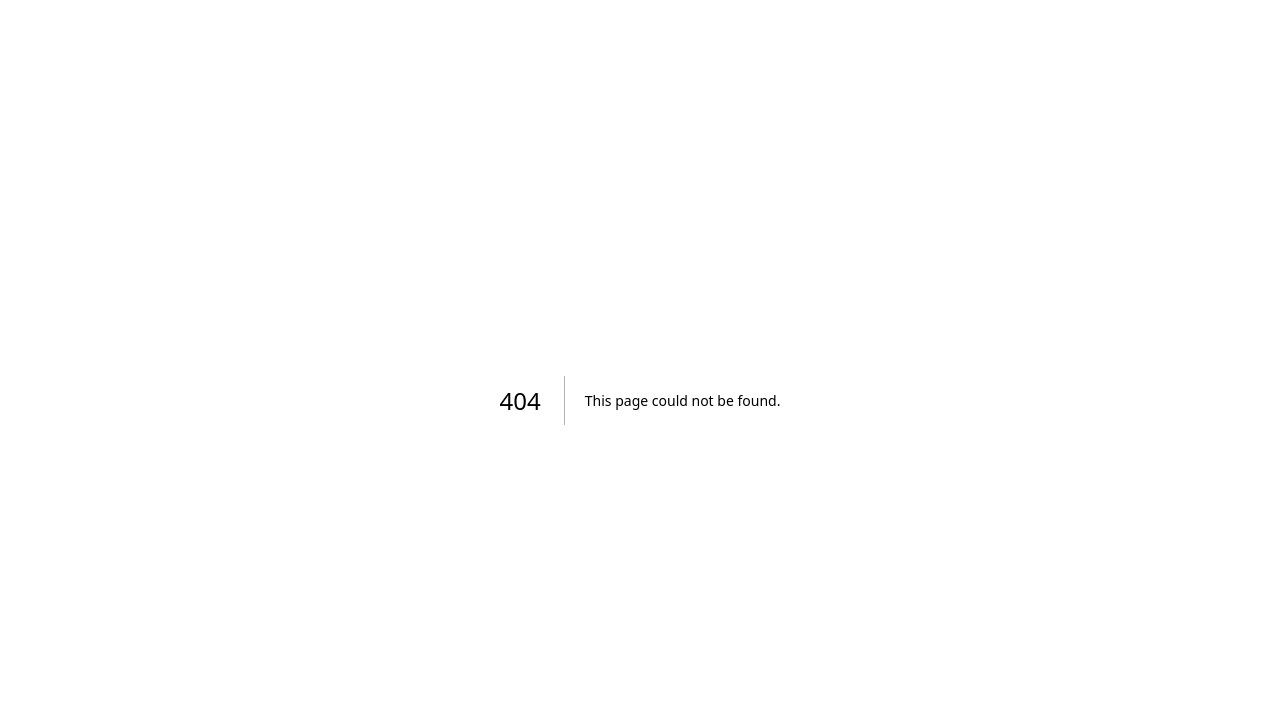
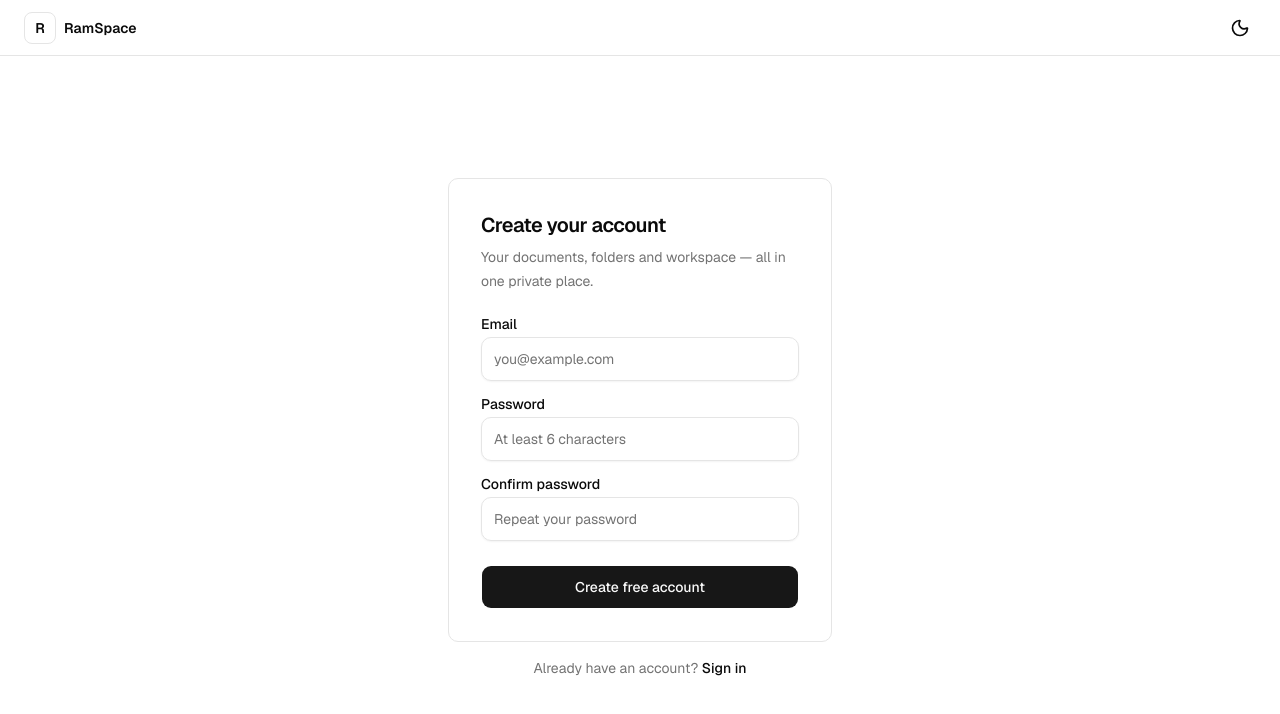
Before and after one commit to haricodes2970/ramxworkspace, a Next.js app in the folder apps/web/: page /signup in a window 1280 px wide. Before the commit this address had no page. Shown: the top 714 px of the page. Built offline with nearby package versions, Linux system fonts and the light colour scheme; no server answers.

Commit message:
feat: add email password signup

```diff
--- /dev/null
+++ b/apps/web/src/app/signup/page.tsx
@@ -0,0 +1,29 @@
+import Link from "next/link";
+import { AuthFormShell } from "@/features/auth/auth-form-shell";
+import { SignupForm } from "@/features/auth/signup-form";
+
+export default function SignupPage() {
+  const emailRedirectTo =
+    process.env.NEXT_PUBLIC_SITE_URL ??
+    `https://${process.env.VERCEL_PROJECT_PRODUCTION_URL ?? "localhost:3000"}`;
+
+  return (
+    <AuthFormShell
+      title="Create your account"
+      description="Your documents, folders and workspace — all in one private place."
+      footer={
+        <>
+          Already have an account?{" "}
+          <Link
+            href="/login"
+            className="font-medium text-foreground underline-offset-4 hover:underline"
+          >
+            Sign in
+          </Link>
+        </>
+      }
+    >
+      <SignupForm emailRedirectTo={`${emailRedirectTo}/auth/callback`} />
+    </AuthFormShell>
+  );
+}
--- /dev/null
+++ b/apps/web/src/components/ui/label.tsx
@@ -0,0 +1,24 @@
+"use client";
+
+import * as React from "react";
+import { Label as LabelPrimitive } from "radix-ui";
+
+import { cn } from "@/lib/utils";
+
+function Label({
+  className,
+  ...props
+}: React.ComponentProps<typeof LabelPrimitive.Label>) {
+  return (
+    <LabelPrimitive.Label
+      data-slot="label"
+      className={cn(
+        "flex items-center gap-2 text-sm leading-none font-medium select-none peer-disabled:cursor-not-allowed peer-disabled:opacity-50",
+        className,
+      )}
+      {...props}
+    />
+  );
+}
+
+export { Label };
--- /dev/null
+++ b/apps/web/src/features/auth/auth-errors.ts
@@ -0,0 +1,51 @@
+"use client";
+
+import { AuthError } from "@supabase/supabase-js";
+
+export function friendlyAuthError(error: AuthError | null): string {
+  if (!error) return "";
+  switch (error.code) {
+    case "email_exists":
+      return "An account with this email already exists. Try signing in instead.";
+    case "weak_password":
+      return "That password is too weak. Use at least 6 characters.";
+    case "invalid_credentials":
+      return "Invalid email or password. Check your details and try again.";
+    case "validation_failed":
+      return "That email address looks invalid. Check it and try again.";
+    case "over_email_send_rate_limit":
+      return "Too many emails sent recently. Wait a minute and try again.";
+    case "email_not_confirmed":
+      return "Confirm your email address before signing in. Check your inbox.";
+    default:
+      break;
+  }
+
+  const message = error.message ?? "";
+  if (message.includes("registered")) {
+    return "An account with this email already exists. Try signing in instead.";
+  }
+  if (message.includes("Invalid login credentials")) {
+    return "Invalid email or password. Check your details and try again.";
+  }
+  if (message.includes("at least 6 characters")) {
+    return "That password is too weak. Use at least 6 characters.";
+  }
+  if (message.includes("email address")) {
+    return "That email address looks invalid. Check it and try again.";
+  }
+  if (message.includes("rate limit")) {
+    return "Too many requests recently. Wait a minute and try again.";
+  }
+  if (message.includes("Failed to fetch") || message.includes("Network")) {
+    return "Network error. Check your connection and try again.";
+  }
+  if (
+    message.includes("Supabase") ||
+    message.includes("configuration") ||
+    message.includes("initialize")
+  ) {
+    return "Authentication is not configured yet. Try again later.";
+  }
+  return "Something went wrong. Please try again.";
+}
--- /dev/null
+++ b/apps/web/src/features/auth/auth-form-shell.tsx
@@ -0,0 +1,50 @@
+import type { ReactNode } from "react";
+import Link from "next/link";
+import { ThemeToggle } from "@/components/layout/theme-toggle";
+
+type AuthFormShellProps = {
+  title: string;
+  description: string;
+  children: ReactNode;
+  footer: ReactNode;
+};
+
+export function AuthFormShell({
+  title,
+  description,
+  children,
+  footer,
+}: AuthFormShellProps) {
+  return (
+    <div className="flex min-h-svh flex-col bg-background text-foreground">
+      <header className="flex h-14 shrink-0 items-center justify-between border-b border-border px-4 sm:px-6">
+        <Link
+          href="/"
+          className="flex items-center gap-2 rounded-md focus-visible:outline-2 focus-visible:outline-offset-2 focus-visible:outline-ring"
+        >
+          <div className="flex size-8 items-center justify-center rounded-md border border-border bg-card text-sm font-semibold">
+            R
+          </div>
+          <span className="text-sm font-semibold">RamSpace</span>
+        </Link>
+        <ThemeToggle />
+      </header>
+      <main className="flex flex-1 items-center justify-center p-4 sm:p-6">
+        <div className="w-full max-w-sm">
+          <div className="rounded-lg border border-border bg-card p-6 sm:p-8">
+            <div className="mb-6 flex flex-col gap-1.5">
+              <h1 className="text-xl font-semibold tracking-tight">{title}</h1>
+              <p className="text-sm leading-6 text-muted-foreground">
+                {description}
+              </p>
+            </div>
+            {children}
+          </div>
+          <div className="mt-4 text-center text-sm text-muted-foreground">
+            {footer}
+          </div>
+        </div>
+      </main>
+    </div>
+  );
+}
--- /dev/null
+++ b/apps/web/src/features/auth/signup-form.tsx
@@ -0,0 +1,145 @@
+"use client";
+
+import Link from "next/link";
+import { useRouter } from "next/navigation";
+import { useState } from "react";
+import { Loader2 } from "lucide-react";
+import { Button } from "@/components/ui/button";
+import { Input } from "@/components/ui/input";
+import { Label } from "@/components/ui/label";
+import { friendlyAuthError } from "@/features/auth/auth-errors";
+import { createClient } from "@/lib/supabase/client";
+
+type SignupFormProps = {
+  emailRedirectTo: string;
+};
+
+export function SignupForm({ emailRedirectTo }: SignupFormProps) {
+  const router = useRouter();
+  const [email, setEmail] = useState("");
+  const [password, setPassword] = useState("");
+  const [confirm, setConfirm] = useState("");
+  const [error, setError] = useState<string | null>(null);
+  const [confirmed, setConfirmed] = useState(false);
+  const [submitting, setSubmitting] = useState(false);
+
+  const validate = (): string | null => {
+    if (!/^[^\s@]+@[^\s@]+\.[^\s@]+$/.test(email)) {
+      return "Enter a valid email address.";
+    }
+    if (password.length < 6) {
+      return "Password must be at least 6 characters.";
+    }
+    if (password !== confirm) {
+      return "Passwords do not match.";
+    }
+    return null;
+  };
+
+  const handleSubmit = async (event: React.FormEvent) => {
+    event.preventDefault();
+    if (submitting) return;
+    setError(null);
+
+    const validationError = validate();
+    if (validationError) {
+      setError(validationError);
+      return;
+    }
+
+    setSubmitting(true);
+    try {
+      const supabase = createClient();
+      const { data, error: authError } = await supabase.auth.signUp({
+        email,
+        password,
+        options: { emailRedirectTo },
+      });
+      if (authError) {
+        setError(friendlyAuthError(authError));
+        return;
+      }
+      if (data.session) {
+        router.push("/workspace");
+        return;
+      }
+      setConfirmed(true);
+    } catch {
+      setError("Something went wrong. Please try again.");
+    } finally {
+      setSubmitting(false);
+    }
+  };
+
+  if (confirmed) {
+    return (
+      <div className="flex flex-col gap-4">
+        <div className="flex flex-col gap-1.5">
+          <h2 className="text-base font-semibold">Check your email</h2>
+          <p className="text-sm leading-6 text-muted-foreground">
+            We sent a confirmation link to <strong>{email}</strong>. Open it to
+            activate your account, then sign in.
+          </p>
+        </div>
+        <Button asChild variant="outline" className="mt-2">
+          <Link href="/login">Go to sign in</Link>
+        </Button>
+      </div>
+    );
+  }
+
+  return (
+    <form onSubmit={handleSubmit} className="flex flex-col gap-4">
+      <div className="flex flex-col gap-1.5">
+        <Label htmlFor="signup-email">Email</Label>
+        <Input
+          id="signup-email"
+          type="email"
+          autoComplete="email"
+          placeholder="you@example.com"
+          value={email}
+          onChange={(event) => setEmail(event.target.value)}
+          className="h-11"
+          required
+        />
+      </div>
+      <div className="flex flex-col gap-1.5">
+        <Label htmlFor="signup-password">Password</Label>
+        <Input
+          id="signup-password"
+          type="password"
+          autoComplete="new-password"
+          placeholder="At least 6 characters"
+          value={password}
+          onChange={(event) => setPassword(event.target.value)}
+          className="h-11"
+          required
+        />
+      </div>
+      <div className="flex flex-col gap-1.5">
+        <Label htmlFor="signup-confirm">Confirm password</Label>
+        <Input
+          id="signup-confirm"
+          type="password"
+          autoComplete="new-password"
+          placeholder="Repeat your password"
+          value={confirm}
+          onChange={(event) => setConfirm(event.target.value)}
+          className="h-11"
+          required
+        />
+      </div>
+      {error && (
+        <p role="alert" className="text-sm text-destructive">
+          {error}
+        </p>
+      )}
+      <Button type="submit" disabled={submitting} className="mt-2 h-11">
+        {submitting && (
+          <Loader2 className="size-4 animate-spin" aria-hidden="true" />
+        )}
+        {submitting ? "Creating account…" : "Create free account"}
+      </Button>
+    </form>
+  );
+}
```
